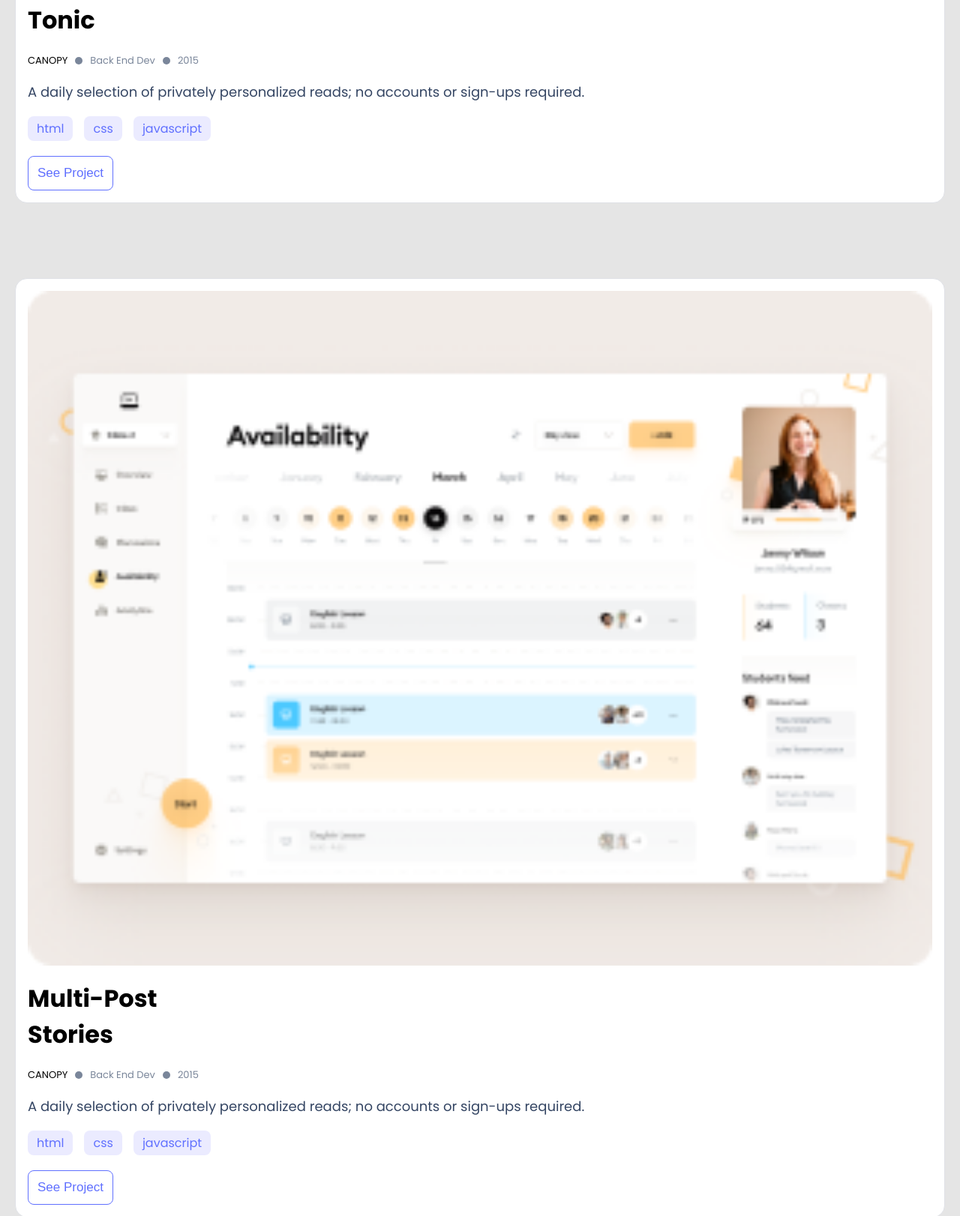
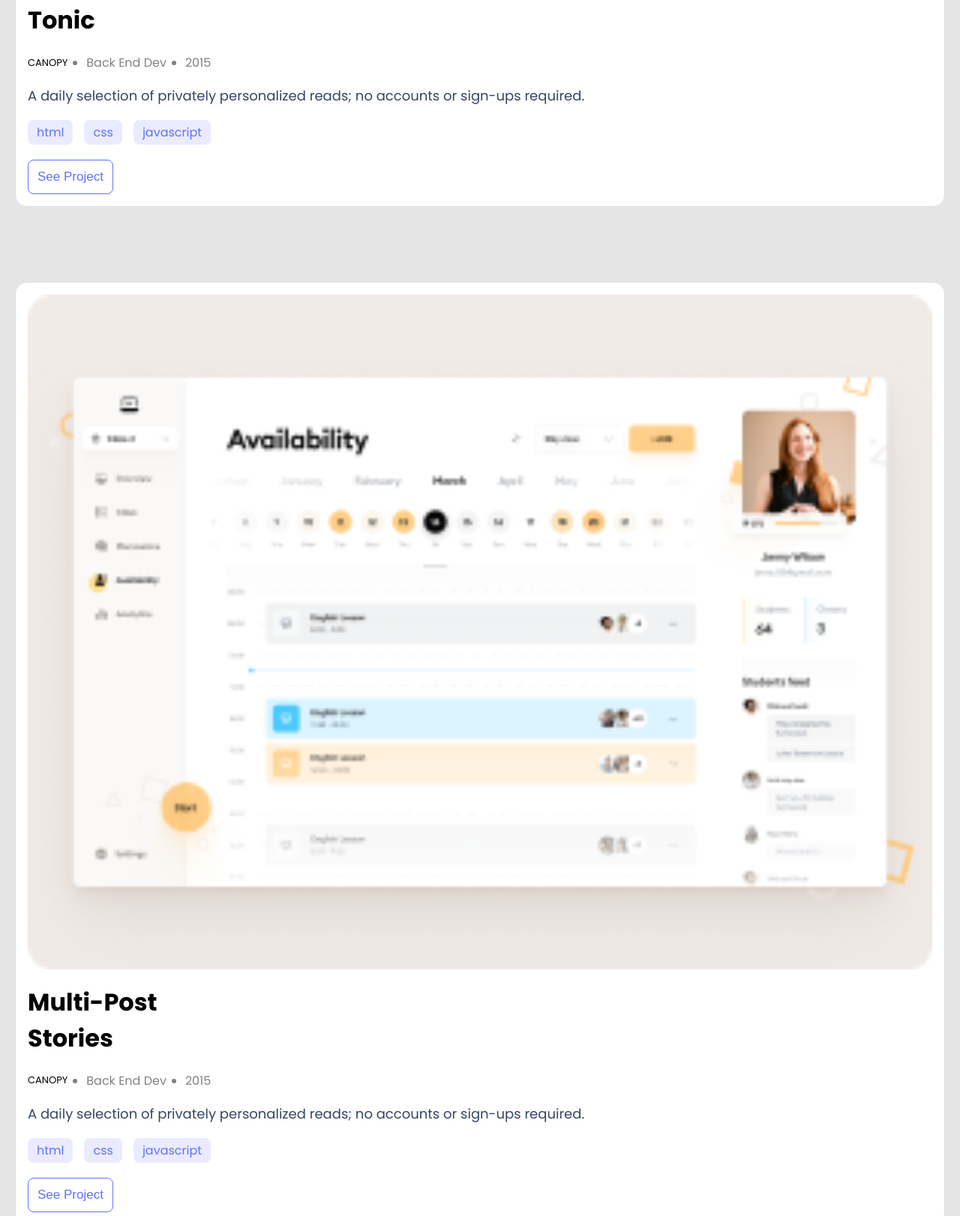
Before and after one commit to preciousbetine/microverse-portfolio, a plain HTML site: page index.html in a window 1280 px wide. Shown: the part 1883-3505 px from the top of the page at 75% size. Drawn offline with nearby package versions, Linux system fonts and the light colour scheme.

Commit message:
Few design changes

```diff
--- a/index.html
+++ b/index.html
@@ -75,17 +75,17 @@
       <h3>Tonic</h3>
       <div class="work-item-bar">
         <span>CANOPY</span>
-        <span class="dot"></span>
-        <span class="color-gray">Back End Dev</span>
-        <span class="dot"></span>
-        <span class="color-gray">2015</span>
+        <ul>
+          <li>Back End Dev</li>
+          <li>2015</li>
+        </ul>
       </div>
       <p class="color-dark">A daily selection of privately personalized reads; no accounts or sign-ups required.</p>
-      <div class="stackbar">
-        <span class="stackbar-item">html</span>
-        <span class="stackbar-item">css</span>
-        <span class="stackbar-item">javascript</span>
-      </div>
+      <ul class="stackbar">
+        <li class="stackbar-item">html</li>
+        <li class="stackbar-item">css</li>
+        <li class="stackbar-item">javascript</li>
+      </ul>
       <button>See Project</button>
     </div>
     <div class="card">
@@ -93,17 +93,17 @@
       <h3>Multi-Post<br>Stories</h3>
       <div class="work-item-bar">
         <span>CANOPY</span>
-        <span class="dot"></span>
-        <span class="color-gray">Back End Dev</span>
-        <span class="dot"></span>
-        <span class="color-gray">2015</span>
+        <ul>
+          <li>Back End Dev</li>
+          <li>2015</li>
+        </ul>
       </div>
       <p class="color-dark">A daily selection of privately personalized reads; no accounts or sign-ups required.</p>
-      <div class="stackbar">
-        <span class="stackbar-item">html</span>
-        <span class="stackbar-item">css</span>
-        <span class="stackbar-item">javascript</span>
-      </div>
+      <ul class="stackbar">
+        <li class="stackbar-item">html</li>
+        <li class="stackbar-item">css</li>
+        <li class="stackbar-item">javascript</li>
+      </ul>
       <button>See Project</button>
     </div>
     <div class="card">
@@ -111,17 +111,17 @@
       <h3>Tonic</h3>
       <div class="work-item-bar">
         <span>CANOPY</span>
-        <span class="dot"></span>
-        <span class="color-gray">Back End Dev</span>
-        <span class="dot"></span>
-        <span class="color-gray">2015</span>
+        <ul>
+          <li>Back End Dev</li>
+          <li>2015</li>
+        </ul>
       </div>
       <p class="color-dark">A daily selection of privately personalized reads; no accounts or sign-ups required.</p>
-      <div class="stackbar">
-        <span class="stackbar-item">html</span>
-        <span class="stackbar-item">css</span>
-        <span class="stackbar-item">javascript</span>
-      </div>
+      <ul class="stackbar">
+        <li class="stackbar-item">html</li>
+        <li class="stackbar-item">css</li>
+        <li class="stackbar-item">javascript</li>
+      </ul>
       <button>See Project</button>
     </div>
     <div class="card">
@@ -129,17 +129,17 @@
       <h3>Multi-Post<br>Stories</h3>
       <div class="work-item-bar">
         <span>CANOPY</span>
-        <span class="dot"></span>
-        <span class="color-gray">Back End Dev</span>
-        <span class="dot"></span>
-        <span class="color-gray">2015</span>
+        <ul>
+          <li>Back End Dev</li>
+          <li>2015</li>
+        </ul>
       </div>
       <p class="color-dark">A daily selection of privately personalized reads; no accounts or sign-ups required.</p>
-      <div class="stackbar">
-        <span class="stackbar-item">html</span>
-        <span class="stackbar-item">css</span>
-        <span class="stackbar-item">javascript</span>
-      </div>
+      <ul class="stackbar">
+        <li class="stackbar-item">html</li>
+        <li class="stackbar-item">css</li>
+        <li class="stackbar-item">javascript</li>
+      </ul>
       <button>See Project</button>
     </div>
   </section>
--- a/style.css
+++ b/style.css
@@ -89,8 +89,15 @@
 .work-item-bar {
   display: flex;
   align-items: center;
-  gap: 10px;
+  gap: 25px;
   font-size: 13px;
+}
+
+.work-item-bar > ul {
+  color: gray;
+  font-size: 16px;
+  display: flex;
+  gap: 25px;
 }
 
 .card > p {
@@ -101,6 +108,7 @@
 .stackbar {
   display: flex;
   gap: 15px;
+  list-style-type: none;
 }
 
 .stackbar-item {
```
